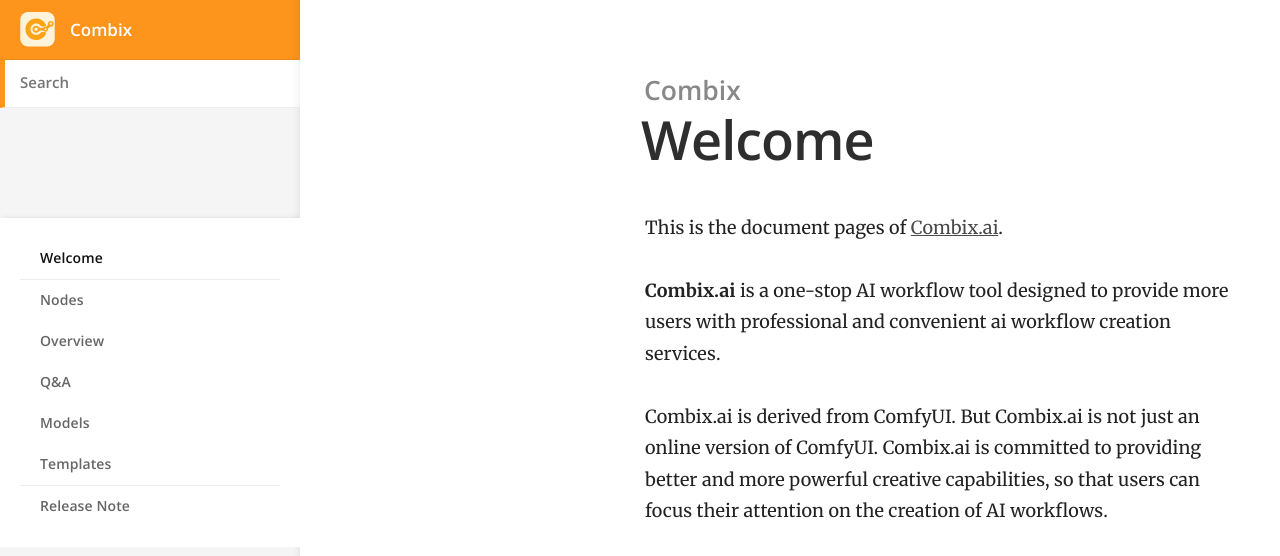
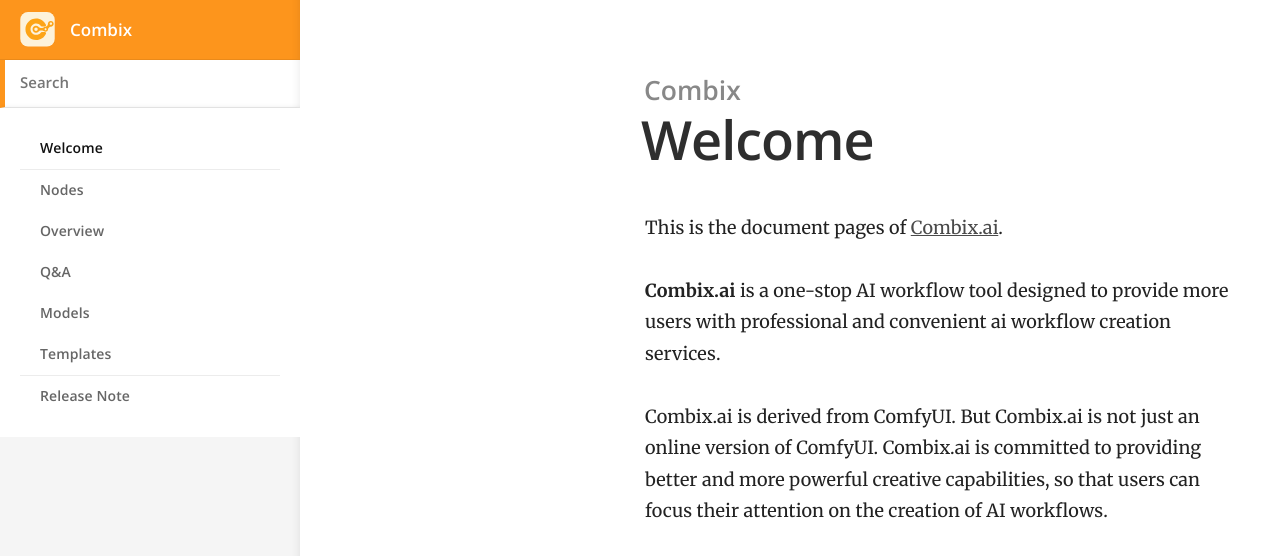
Before and after one commit to roryror/combix-doc, a Jekyll site: the page built from index.md, in a window 1280 px wide and 1400 px high. Shown: the top 556 px of the window. Built offline with Jekyll 4.4.1, drawn with Linux system fonts in a browser that asks for light colours; grey boxes are pictures that could not be loaded.

Commit message:
Update default.html

```diff
--- a/_layouts/default.html
+++ b/_layouts/default.html
@@ -27,7 +27,6 @@
             width: 300px;
         }
         nav {
-            margin-top: 110px;
             top: 0;
             left: 0;
             bottom: 0;
```
